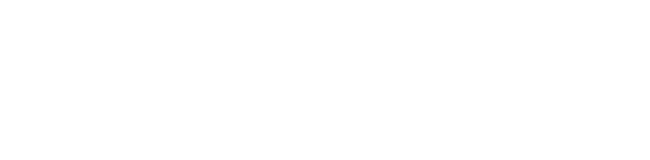
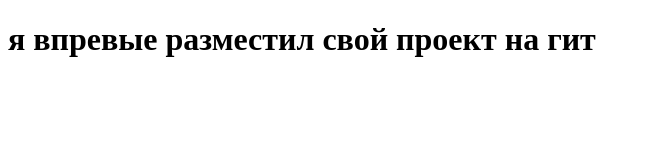
Before and after one commit to se1shirou/test_repo, a plain HTML site: page index.html in a window 1280 px wide. Shown: the whole page, without its empty margins (0-650 px from the left). Drawn offline with Linux system fonts and the light colour scheme.

Commit message:
first text

```diff
--- a/index.html
+++ b/index.html
@@ -6,7 +6,7 @@
     <title>Document</title>
 </head>
 <body>
-    <h1></h1>
+    <h1>я впревые разместил свой проект на гит</h1>
     <h2></h2>
 </body>
 </html>
```
